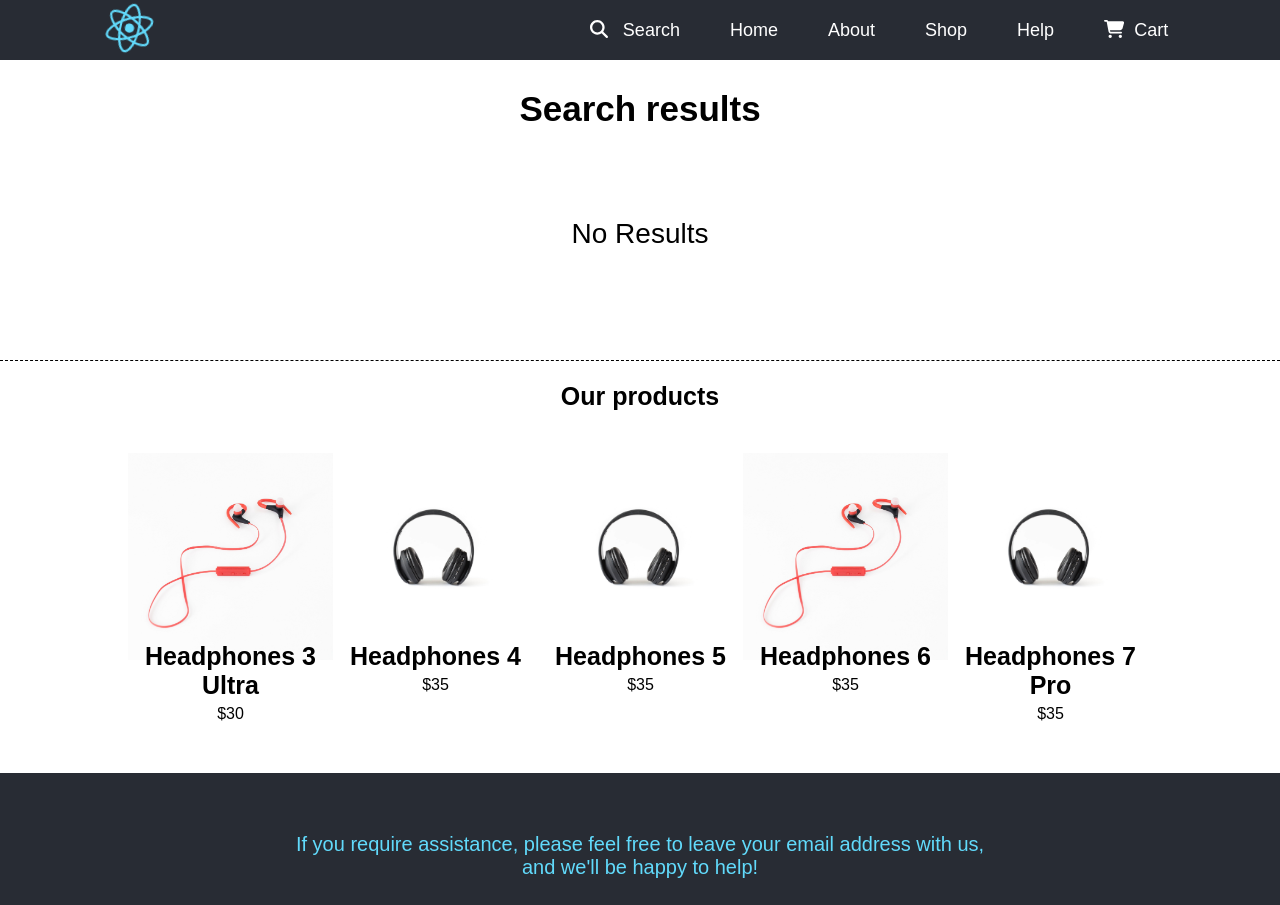
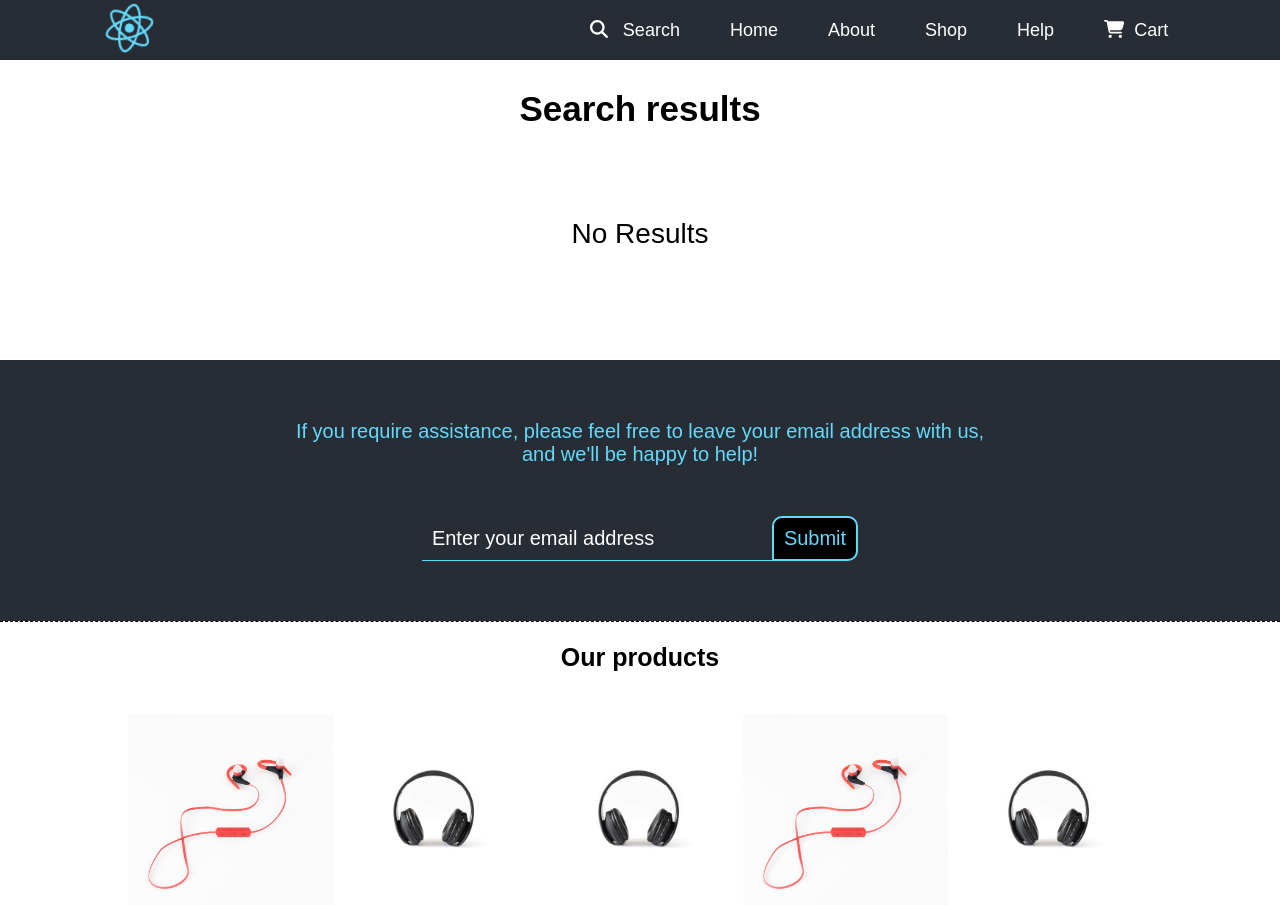
Before and after one commit to ruslanrohovskyidfei/Website-react, a React (Create React App) app: page /search in a window 1280 px wide. Shown: the top 905 px of the page. Built offline with nearby package versions, Linux system fonts and the light colour scheme.

Commit message:
Move Search page products slider

```diff
--- a/src/Pages/Search.tsx
+++ b/src/Pages/Search.tsx
@@ -32,8 +32,8 @@ function Search({refreshComponent}: any) {
                     {products.length > 0 ? products : <div className="empty-search">No Results</div>}
                 </div>
             </div>
+            <Newsletter/>
             <ProductsSlider/>
-            <Newsletter/>
             <div className="Main-slider">
                 <SimpleSlider images={slides} alt={"Search"}/>
             </div>
```
